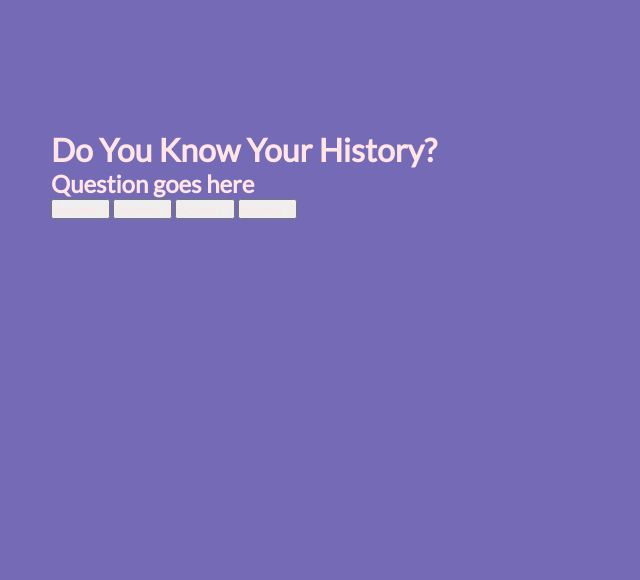
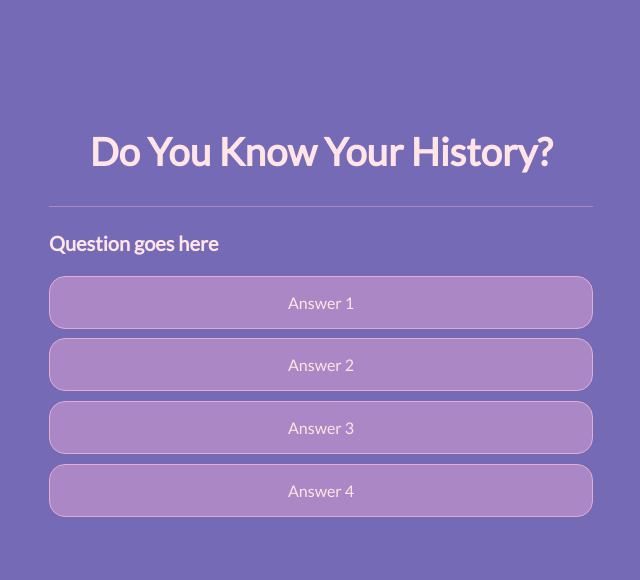
Before and after one commit to dmdoucet/Quiz-App, a plain HTML site: page index.html in a window 1280 px wide. Shown: the whole page, without its empty margins (319-959 px from the left). Drawn offline with Linux system fonts and the light colour scheme.

Commit message:
Update style.css
styled buttons

```diff
--- a/style.css
+++ b/style.css
@@ -11,11 +11,45 @@ body {
 
 .app {
     width: 90%;
-    max-width: 600px;
-    margin: 100px auto 0;
-    padding: 30px;
+    max-width: 38rem;
+    margin: 6rem auto 0;
+    padding: 2rem;
 }
 
-h1 {
+.app h1 {
+    font-size: 2.4rem;
+    font-weight: 600;
+    border-bottom: 1px solid #AC87C5;
+    padding-bottom: 2rem;
+    display: flex;
+    justify-content: center;
+}
 
+.quiz {
+    padding: 1.5rem 0;
 }
+
+.quiz h2 {
+    font-size: 1.25rem;
+    font-weight: 600;
+    margin-bottom: 1rem;
+}
+
+.btn {
+    background-color: #AC87C5;
+    border: 1px solid #E0AED0;
+    border-radius: 1rem;
+    font-weight: 500;
+    font-size: 1rem;
+    width: 100%;
+    padding: 1rem;
+    margin: .3rem 0;
+    text-align: center;
+    cursor: pointer;
+    transition: all 0.5s;
+}
+
+.btn:hover {
+    background: #FFE5E5;
+    color: #AC87C5;
+}
```
